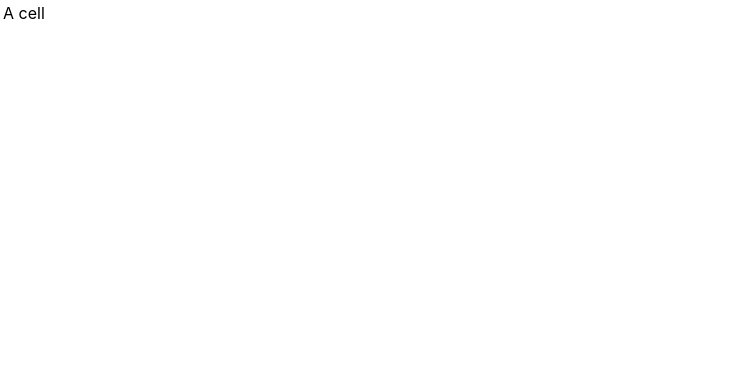
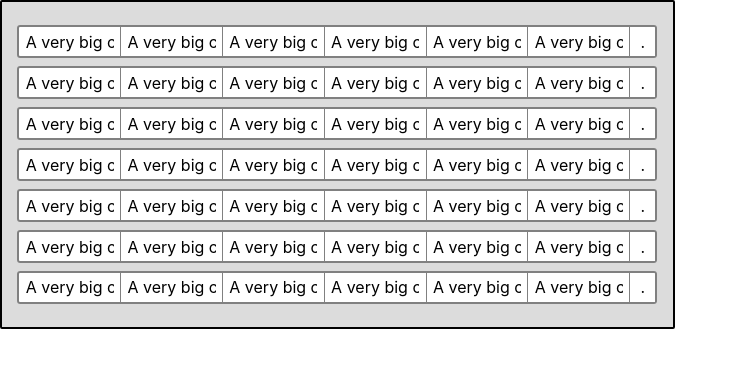
Before and after one commit to Dodilei/faz_program, a React (Create React App) app in the folder app_files/: page / in a window 1280 px wide. Shown: the top 368 px of the page, without its empty margins (0-738 px from the left). Built offline with nearby package versions, Linux system fonts and the light colour scheme.

Commit message:
Conclude basic functionality of table cell zoom

```diff
--- a/app_files/src/App.jsx
+++ b/app_files/src/App.jsx
@@ -9,8 +9,247 @@ const testObject = [
         styleClasses: ['default'],
         cellData: [
             {
-                data: 'A cell',
-                seq: 0,
+                data: 'A very big cell 1',
+                styleClasses: ['default']
+            },
+            {
+                data: 'A very big cell 2',
+                styleClasses: ['default']
+            },
+            {
+                data: 'A very big cell 3',
+                styleClasses: ['default']
+            },
+            {
+                data: 'A very big cell 4',
+                styleClasses: ['default']
+            },
+            {
+                data: 'A very big cell 5',
+                styleClasses: ['default']
+            },
+            {
+                data: 'A very big cell 6',
+                styleClasses: ['default']
+            },
+            {
+                data: '.',
+                styleClasses: ['default']
+            }
+        ]
+    },
+    {
+        title: 'Row',
+        description: 'A row',
+        open: false,
+        styleClasses: ['default'],
+        cellData: [
+            {
+                data: 'A very big cell 1',
+                styleClasses: ['default']
+            },
+            {
+                data: 'A very big cell 2',
+                styleClasses: ['default']
+            },
+            {
+                data: 'A very big cell 3',
+                styleClasses: ['default']
+            },
+            {
+                data: 'A very big cell 4',
+                styleClasses: ['default']
+            },
+            {
+                data: 'A very big cell 5',
+                styleClasses: ['default']
+            },
+            {
+                data: 'A very big cell 6',
+                styleClasses: ['default']
+            },
+            {
+                data: '.',
+                styleClasses: ['default']
+            }
+        ]
+    },
+    {
+        title: 'Row',
+        description: 'A row',
+        open: false,
+        styleClasses: ['default'],
+        cellData: [
+            {
+                data: 'A very big cell 1',
+                styleClasses: ['default']
+            },
+            {
+                data: 'A very big cell 2',
+                styleClasses: ['default']
+            },
+            {
+                data: 'A very big cell 3',
+                styleClasses: ['default']
+            },
+            {
+                data: 'A very big cell 4',
+                styleClasses: ['default']
+            },
+            {
+                data: 'A very big cell 5',
+                styleClasses: ['default']
+            },
+            {
+                data: 'A very big cell 6',
+                styleClasses: ['default']
+            },
+            {
+                data: '.',
+                styleClasses: ['default']
+            }
+        ]
+    },
+    {
+        title: 'Row',
+        description: 'A row',
+        open: false,
+        styleClasses: ['default'],
+        cellData: [
+            {
+                data: 'A very big cell 1',
+                styleClasses: ['default']
+            },
+            {
+                data: 'A very big cell 2',
+                styleClasses: ['default']
+            },
+            {
+                data: 'A very big cell 3',
+                styleClasses: ['default']
+            },
+            {
+                data: 'A very big cell 4',
+                styleClasses: ['default']
+            },
+            {
+                data: 'A very big cell 5',
+                styleClasses: ['default']
+            },
+            {
+                data: 'A very big cell 6',
+                styleClasses: ['default']
+            },
+            {
+                data: '.',
+                styleClasses: ['default']
+            }
+        ]
+    },
+    {
+        title: 'Row',
+        description: 'A row',
+        open: false,
+        styleClasses: ['default'],
+        cellData: [
+            {
+                data: 'A very big cell 1',
+                styleClasses: ['default']
+            },
+            {
+                data: 'A very big cell 2',
+                styleClasses: ['default']
+            },
+            {
+                data: 'A very big cell 3',
+                styleClasses: ['default']
+            },
+            {
+                data: 'A very big cell 4',
+                styleClasses: ['default']
+            },
+            {
+                data: 'A very big cell 5',
+                styleClasses: ['default']
+            },
+            {
+                data: 'A very big cell 6',
+                styleClasses: ['default']
+            },
+            {
+                data: '.',
+                styleClasses: ['default']
+            }
+        ]
+    },
+    {
+        title: 'Row',
+        description: 'A row',
+        open: false,
+        styleClasses: ['default'],
+        cellData: [
+            {
+                data: 'A very big cell 1',
+                styleClasses: ['default']
+            },
+            {
+                data: 'A very big cell 2',
+                styleClasses: ['default']
+            },
+            {
+                data: 'A very big cell 3',
+                styleClasses: ['default']
+            },
+            {
+                data: 'A very big cell 4',
+                styleClasses: ['default']
+            },
+            {
+                data: 'A very big cell 5',
+                styleClasses: ['default']
+            },
+            {
+                data: 'A very big cell 6',
+                styleClasses: ['default']
+            },
+            {
+                data: '.',
+                styleClasses: ['default']
+            }
+        ]
+    },
+    {
+        title: 'Row',
+        description: 'A row',
+        open: false,
+        styleClasses: ['default'],
+        cellData: [
+            {
+                data: 'A very big cell 1',
+                styleClasses: ['default']
+            },
+            {
+                data: 'A very big cell 2',
+                styleClasses: ['default']
+            },
+            {
+                data: 'A very big cell 3',
+                styleClasses: ['default']
+            },
+            {
+                data: 'A very big cell 4',
+                styleClasses: ['default']
+            },
+            {
+                data: 'A very big cell 5',
+                styleClasses: ['default']
+            },
+            {
+                data: 'A very big cell 6',
+                styleClasses: ['default']
+            },
+            {
+                data: '.',
                 styleClasses: ['default']
             }
         ]
--- a/app_files/src/components/Table.js
+++ b/app_files/src/components/Table.js
@@ -1,5 +1,8 @@
 import { Component } from "react";
 import React from 'react';
+import '../styles/sTable.css';
+
+import showOverflow from '../scripts/showOverflow.js';
 
 class TableCell extends Component {
     constructor(props) {
@@ -12,9 +15,10 @@ class TableCell extends Component {
 
     render() {
         return (
-            <td className={'cell'+this.seq}>
-                <div className={this.state.styleClasses.join(" ")}>
-                    <span>
+            <td className={'datatb-cell '+'cell'+this.seq}>
+                <div onClick={showOverflow}
+                className={this.state.styleClasses.join(" ")}>
+                    <span className="datatb-data">
                         {this.data}
                     </span>
                 </div>
@@ -40,7 +44,7 @@ class TableRow extends Component {
             let ccell_data = this.cell_data[i];
             this.cells.push(
                 <TableCell data={ccell_data.data}
-                seq={ccell_data.seq}
+                seq={i}
                 styleClasses={ccell_data.styleClasses}/>
             );
         }
@@ -50,7 +54,7 @@ class TableRow extends Component {
         //add this
         if (!this.state.open) {
             return (
-                <tr>
+                <tr className={this.state.styleClasses.concat('datatb-row').join(" ")}>
                     {this.cells}
                 </tr>
             );
@@ -84,8 +88,10 @@ class STable extends Component {
     render() {
         return (
             <div id={this.id+"-container"} className="datatb-container">
-                <table id={this.id+"-table"} className="datatbl">
-                    {this.rows}
+                <table id={this.id+"-table"} className="datatb">
+                    <tbody>
+                        {this.rows}
+                    </tbody>
                 </table>
             </div>
         )
--- /dev/null
+++ b/app_files/src/scripts/showOverflow.js
@@ -0,0 +1,44 @@
+import React from 'react';
+
+function showOverflow(e, Wrapper) {
+
+    const div = e.currentTarget;
+    const cell = div.parentElement;
+    const span = div.children[0];
+
+    let clone = undefined;
+    if (span.scrollWidth <= span.clientWidth) {
+        return false;
+    }
+    if (Wrapper) {
+        clone = <Wrapper>{div.cloneNode(true)}</Wrapper>;
+    } else {
+        clone = div.cloneNode(true);
+    }
+    clone.classList.add('datatb-hovercell');
+
+    cell.appendChild(clone);
+
+    let cell_style = getComputedStyle(cell);
+
+    function cloneRemove(host) {
+        clone.remove();
+        clearInterval(host.id);
+    }
+
+    function isInside(host) {
+        if (cell_style['z-index'] === '0') {
+            cloneRemove(host);
+        }
+    }
+
+    let host = {};
+    host.id = setInterval(isInside.bind(null, host), 100);
+
+    clone.addEventListener("mouseleave", function() {
+        cloneRemove(host);
+    });
+
+}
+
+export default showOverflow;
--- /dev/null
+++ b/app_files/src/styles/sTable.css
@@ -0,0 +1,70 @@
+.datatb-container {
+    background-color: gainsboro;
+    border: 2px solid black;
+    border-radius: 2px;
+    padding: 1.2%;
+    max-width: 40rem;
+}
+
+.datatb {
+    border-collapse: separate;
+    border-spacing: 0 0.5rem;
+    table-layout: fixed;
+
+    width: 100%;
+}
+
+.datatb-row, .datatb-cell {
+    background-color: white;
+}
+
+
+.datatb-cell {
+    width: calc(96%/6);
+
+    border: solid gray;
+    border-width: 2px 1px 2px 0;
+
+    padding: 0.7% 1%;
+    text-align: center;
+    white-space: nowrap;
+
+    z-index: 0;
+
+    position: relative;
+}
+
+.datatb-cell:first-child {
+    border-left-width: 2px;
+    border-radius: 3px 0 0 3px;
+}
+.datatb-cell:last-child {
+    width: 4%;
+    border-right-width: 2px;
+    border-radius: 0 3px 3px 0;
+}
+
+.datatb-cell:hover {
+    z-index: 2;
+}
+
+.datatb-data {
+    display: block;
+    overflow: hidden;
+}
+
+.datatb-hovercell {
+    background-color: white;
+
+    border: solid rgb(25, 0, 255);
+    border-width: 2px;
+
+    padding: 6px 8px;
+
+    position: absolute;
+
+    top: 50%;
+    left: 50%;
+
+    transform: translate(-50%, -50%) scale(1.2);
+}
```
